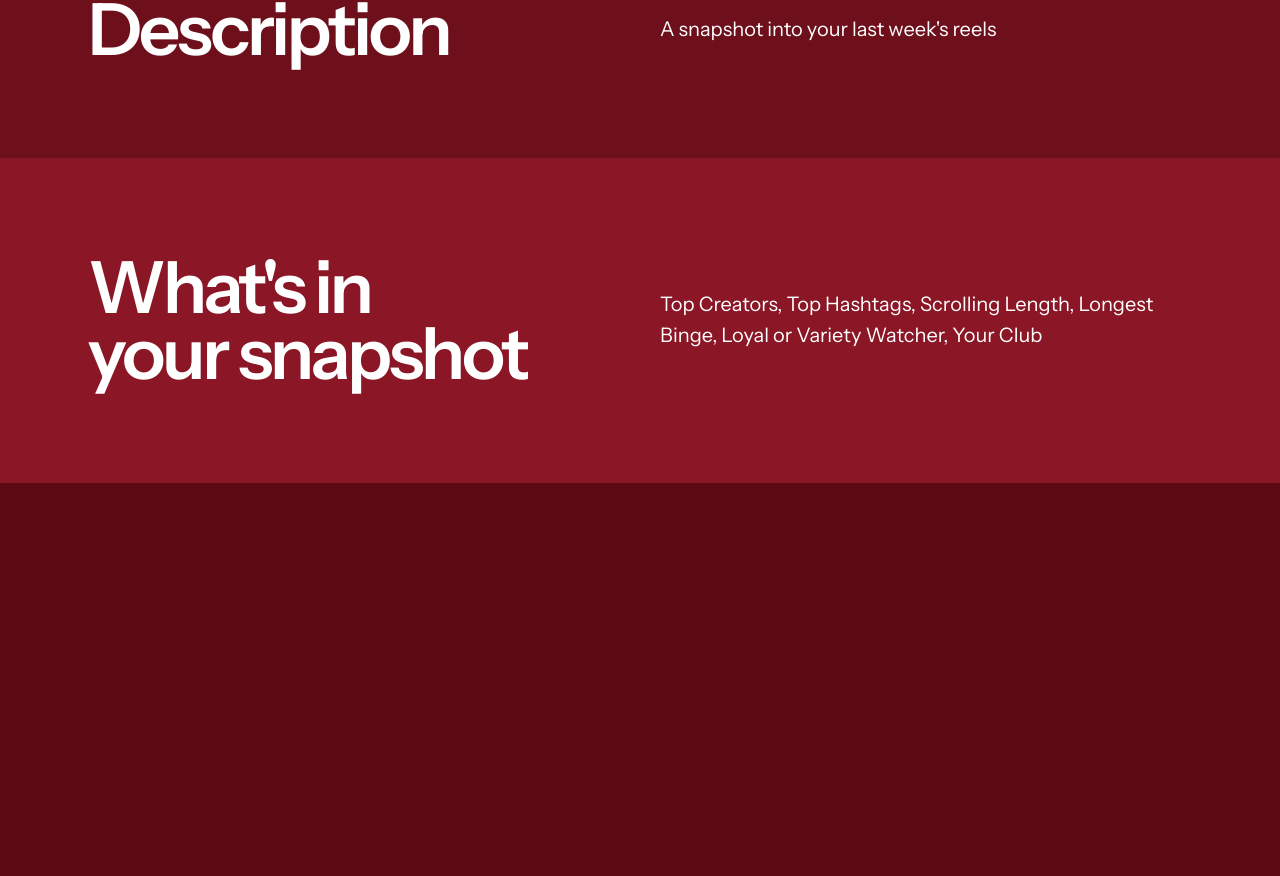
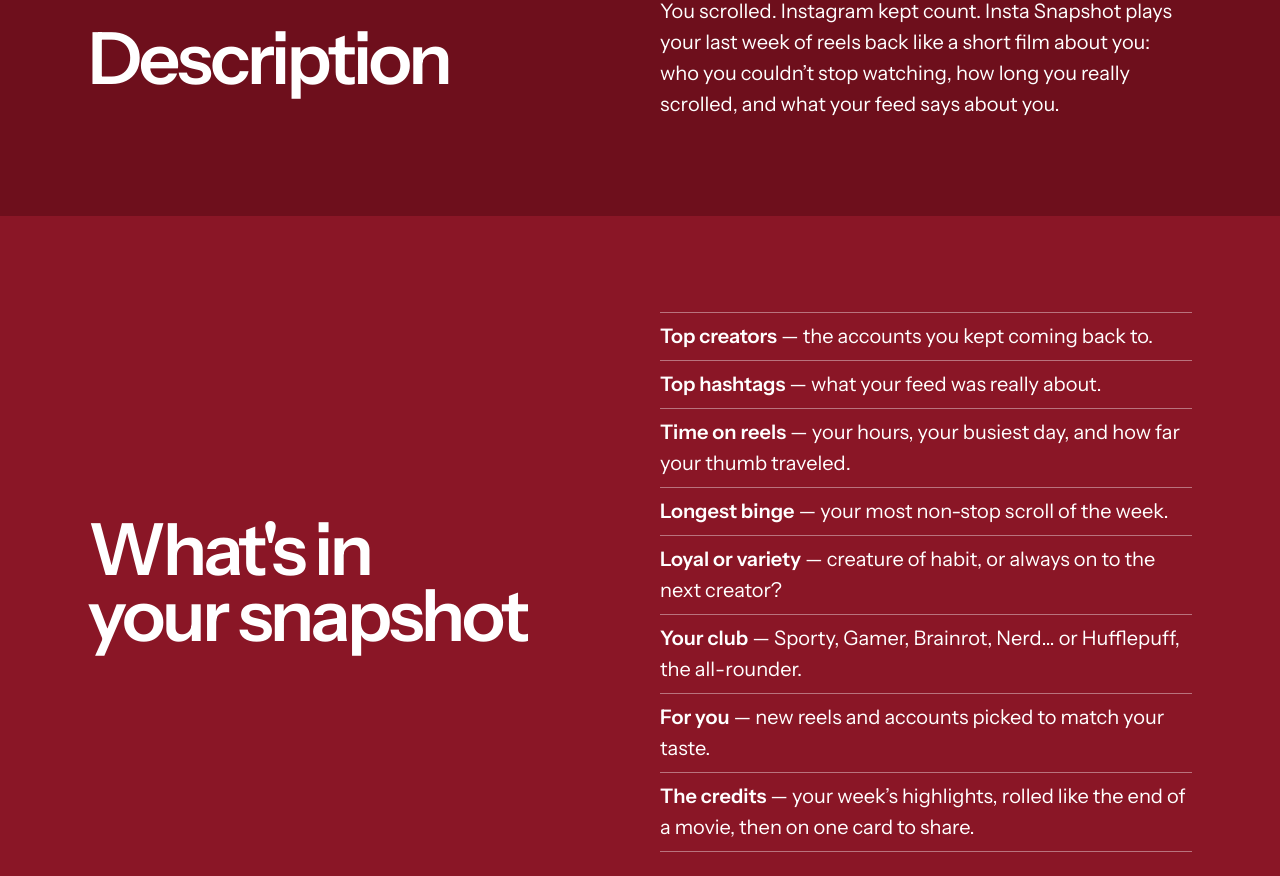
Before and after one commit to ariklee2/Cutie-Hacks-2026, a Next.js app in the folder frontend/: page / in a window 1280 px wide. Shown: the part 900-1776 px from the top of the page. Before the commit the page ends 1383 px from the top, so only its background shows below. Built offline with nearby package versions, Linux system fonts and the light colour scheme.

Commit message:
added more to the description

```diff
--- a/frontend/src/components/landing/AboutSection.module.css
+++ b/frontend/src/components/landing/AboutSection.module.css
@@ -29,6 +29,30 @@
   line-height: var(--mantine-line-height);
 }
 
+/* A list of named items (e.g. what's in your snapshot): one per row between
+   hairlines, the name in semibold, then its one-line hook. */
+.list {
+  margin: 0;
+  padding: 0;
+  max-width: 36rem;
+  list-style: none;
+}
+
+.item {
+  padding: var(--mantine-spacing-sm) 0;
+  font-size: var(--mantine-font-size-lg);
+  line-height: var(--mantine-line-height);
+  border-top: var(--snapshot-border-hairline);
+}
+
+.item:last-child {
+  border-bottom: var(--snapshot-border-hairline);
+}
+
+.itemName {
+  font-weight: var(--snapshot-font-weight-semibold);
+}
+
 /* Unwritten copy: visibly unfinished. */
 .placeholder {
   margin: 0;
--- a/frontend/src/components/landing/AboutSection.tsx
+++ b/frontend/src/components/landing/AboutSection.tsx
@@ -26,8 +26,16 @@ export function AboutSection({ sections }: { sections: LandingSection[] }) {
             </h2>
             {section.content === null ? (
               <p className={classes.placeholder}>Placeholder — to be written</p>
+            ) : typeof section.content === 'string' ? (
+              <p className={classes.text}>{section.content}</p>
             ) : (
-              <p className={classes.text}>{section.content}</p>
+              <ul className={classes.list}>
+                {section.content.map((item) => (
+                  <li key={item.name} className={classes.item}>
+                    <strong className={classes.itemName}>{item.name}</strong> — {item.detail}
+                  </li>
+                ))}
+              </ul>
             )}
           </Container>
         </section>
--- a/frontend/src/content/landing.ts
+++ b/frontend/src/content/landing.ts
@@ -1,10 +1,17 @@
 /**
- * Landing page copy. Each section renders as a labeled block below the film.
- * `content: null` renders a clearly marked placeholder; a string renders as text.
+ * Landing page copy. Each section renders as a full-width band below the film:
+ * a heading on the left, its content on the right. `content` is a paragraph
+ * (string), a list of named items, or `null` for a clearly marked placeholder.
+ * Every line must describe something the app really does.
  */
+export interface LandingListItem {
+  name: string;
+  detail: string;
+}
+
 export interface LandingSection {
   label: string;
-  content: string | null;
+  content: string | LandingListItem[] | null;
 }
 
 export const landingContent: {
@@ -15,12 +22,21 @@ export const landingContent: {
   sections: [
     {
       label: 'Description',
-      content: "A snapshot into your last week's reels",
+      content:
+        'You scrolled. Instagram kept count. Insta Snapshot plays your last week of reels back like a short film about you: who you couldn’t stop watching, how long you really scrolled, and what your feed says about you.',
     },
     {
       label: "What's in your snapshot",
-      content:
-        "Top Creators, Top Hashtags, Scrolling Length, Longest Binge, Loyal or Variety Watcher, Your Club",
+      content: [
+        { name: 'Top creators', detail: 'the accounts you kept coming back to.' },
+        { name: 'Top hashtags', detail: 'what your feed was really about.' },
+        { name: 'Time on reels', detail: 'your hours, your busiest day, and how far your thumb traveled.' },
+        { name: 'Longest binge', detail: 'your most non-stop scroll of the week.' },
+        { name: 'Loyal or variety', detail: 'creature of habit, or always on to the next creator?' },
+        { name: 'Your club', detail: 'Sporty, Gamer, Brainrot, Nerd… or Hufflepuff, the all-rounder.' },
+        { name: 'For you', detail: 'new reels and accounts picked to match your taste.' },
+        { name: 'The credits', detail: 'your week’s highlights, rolled like the end of a movie, then on one card to share.' },
+      ],
     },
   ],
 };
```
